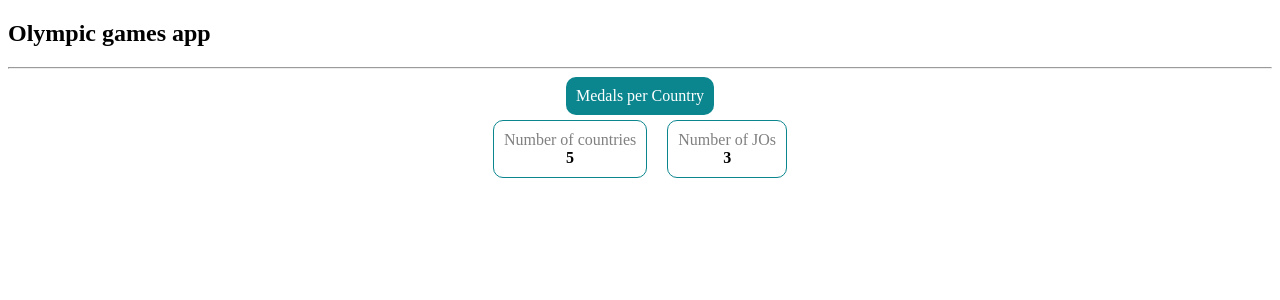
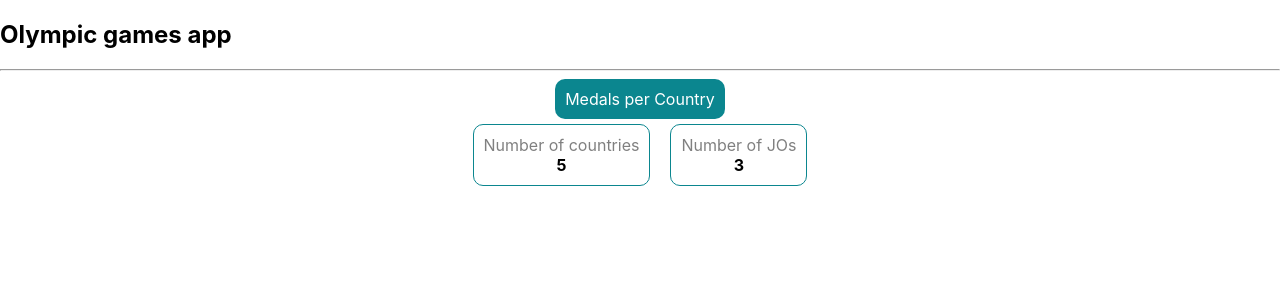
Before and after one commit to CyprienDeRoef/D-finissez-et-d-veloppez-le-front-end-en-utilisant-du-code-Angular-maintenable, an Angular app: page / in a window 1280 px wide. Shown: the top 300 px of the page. Built offline with nearby package versions, Linux system fonts and the light colour scheme.

Commit message:
dev: refactor le style

```diff
--- /dev/null
+++ b/src/_variables.scss
@@ -0,0 +1,16 @@
+// Colors
+$primary-color: #0b868f;
+$text-color-light: gray;
+$text-color-dark: black;
+$white: white;
+
+// Spacing
+$spacing-small: 5px;
+$spacing-medium: 10px;
+$spacing-large: 20px;
+
+// Border radius
+$border-radius: 10px;
+
+// Breakpoints
+$breakpoint-mobile: 1000px;
--- a/src/app/components/line-chart/line-chart.component.ts
+++ b/src/app/components/line-chart/line-chart.component.ts
@@ -1,5 +1,6 @@
 import { Component, Input, OnInit, OnDestroy } from '@angular/core';
 import Chart from 'chart.js/auto';
+import { CHART_COLORS } from '../../core/constants/chart-colors';
 
 @Component({
   selector: 'app-line-chart',
@@ -34,7 +35,7 @@ export class LineChartComponent implements OnInit, OnDestroy {
           {
             label: 'medals',
             data: this.medalsData,
-            backgroundColor: '#0b868f',
+            backgroundColor: CHART_COLORS.primary,
           },
         ],
       },
--- a/src/app/components/page-header/page-header.component.scss
+++ b/src/app/components/page-header/page-header.component.scss
@@ -0,0 +1,14 @@
+@import '../../../variables';
+
+.center {
+  display: flex;
+  justify-content: center;
+  margin: $spacing-small;
+
+  div {
+    background: $primary-color;
+    padding: $spacing-medium;
+    border-radius: $border-radius;
+    color: $white;
+  }
+}
--- a/src/app/components/pie-chart/pie-chart.component.ts
+++ b/src/app/components/pie-chart/pie-chart.component.ts
@@ -7,6 +7,7 @@ import {
   OnDestroy,
 } from '@angular/core';
 import Chart from 'chart.js/auto';
+import { CHART_PALETTE } from '../../core/constants/chart-colors';
 
 @Component({
   selector: 'app-pie-chart',
@@ -42,14 +43,7 @@ export class PieChartComponent implements OnInit, OnDestroy {
           {
             label: 'Medals',
             data: this.medalsData,
-            backgroundColor: [
-              '#0b868f',
-              '#adc3de',
-              '#7a3c53',
-              '#8f6263',
-              'orange',
-              '#94819d',
-            ],
+            backgroundColor: CHART_PALETTE,
             hoverOffset: 4,
           },
         ],
--- a/src/app/components/stat-card/stat-card.component.scss
+++ b/src/app/components/stat-card/stat-card.component.scss
@@ -0,0 +1,19 @@
+@import '../../../variables';
+
+div {
+  padding: $spacing-medium;
+  border: solid $primary-color 1px;
+  border-radius: $border-radius;
+  color: $text-color-light;
+  margin: 0px;
+
+  p {
+    text-align: center;
+    margin: 0;
+  }
+
+  p:last-child {
+    font-weight: bold;
+    color: $text-color-dark;
+  }
+}
--- /dev/null
+++ b/src/app/core/constants/chart-colors.ts
@@ -0,0 +1,18 @@
+// Chart color palette
+export const CHART_COLORS = {
+  primary: '#0b868f',
+  secondary: '#adc3de',
+  tertiary: '#7a3c53',
+  quaternary: '#8f6263',
+  quinary: 'orange',
+  senary: '#94819d',
+};
+
+export const CHART_PALETTE = [
+  CHART_COLORS.primary,
+  CHART_COLORS.secondary,
+  CHART_COLORS.tertiary,
+  CHART_COLORS.quaternary,
+  CHART_COLORS.quinary,
+  CHART_COLORS.senary,
+];
--- a/src/app/pages/country/country.component.scss
+++ b/src/app/pages/country/country.component.scss
@@ -1,3 +1,18 @@
+@import '../../../variables';
+
+.split {
+  display: flex;
+  flex-direction: row;
+  justify-content: center;
+  gap: $spacing-large;
+  margin: $spacing-small;
+}
+
+.center {
+  display: flex;
+  justify-content: center;
+  margin: $spacing-small;
+}
 
 .wrapper-container {
     display: flex;
@@ -8,11 +23,11 @@
     width: 50%;
     h2{
         text-align: center;
-        color: gray;
+        color: $text-color-light;
     }
 }
 
-@media screen and (max-width: 1000px) {
+@media screen and (max-width: $breakpoint-mobile) {
     .container {
         width: 100%;
     }
--- a/src/app/pages/home/home.component.scss
+++ b/src/app/pages/home/home.component.scss
@@ -0,0 +1,9 @@
+@import '../../../variables';
+
+.split {
+  display: flex;
+  flex-direction: row;
+  justify-content: center;
+  gap: $spacing-large;
+  margin: $spacing-small;
+}
--- a/src/styles.scss
+++ b/src/styles.scss
@@ -1,43 +1,12 @@
 /* You can add global styles to this file, and also import other style files */
-.heading {
-    flex-direction: column;
+
+/* Global reset and base styles */
+* {
+  box-sizing: border-box;
 }
 
-.center {
-    display: flex;
-    justify-content: center;
-    margin: 5px;
-
-    div {
-        background: #0b868f;
-        padding: 10px;
-        border-radius: 10px;
-        color: white;
-    }
+body {
+  margin: 0;
+  padding: 0;
+  font-family: -apple-system, BlinkMacSystemFont, 'Segoe UI', Roboto, Oxygen, Ubuntu, Cantarell, sans-serif;
 }
-
-.split {
-    display: flex;
-    flex-direction: row;
-    justify-content: center;
-    gap: 20px;
-    margin: 5px;
-
-    div {
-        padding: 10px;
-        border: solid #0b868f 1px;
-        border-radius: 10px;
-        color: gray;
-        margin: 0px;
-
-        p {
-            text-align: center;
-            margin: 0;
-        }
-
-        p:last-child {
-            font-weight: bold;
-            color: black;
-        }
-    }
-}
```
